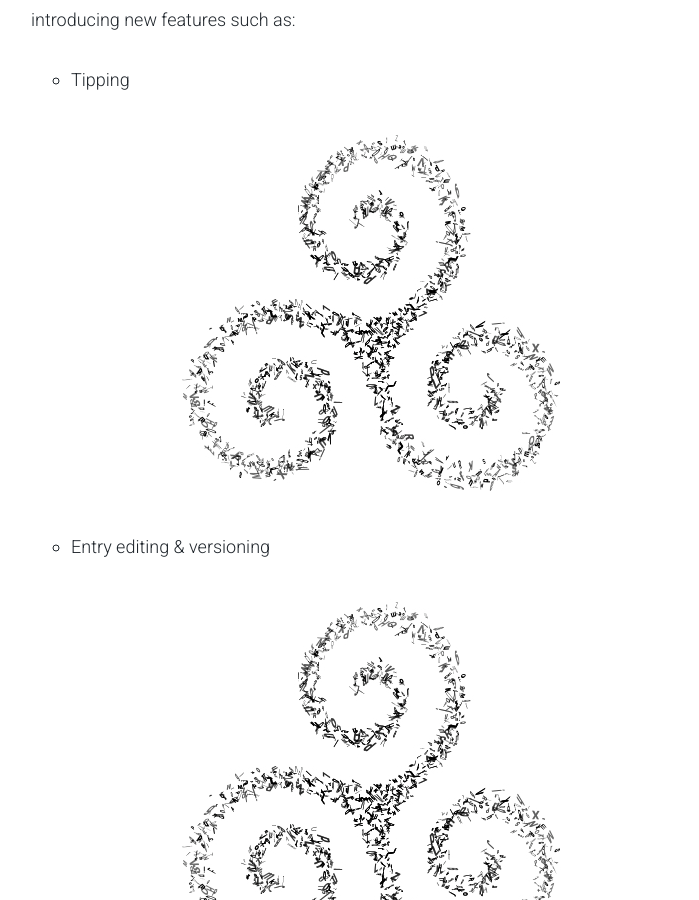
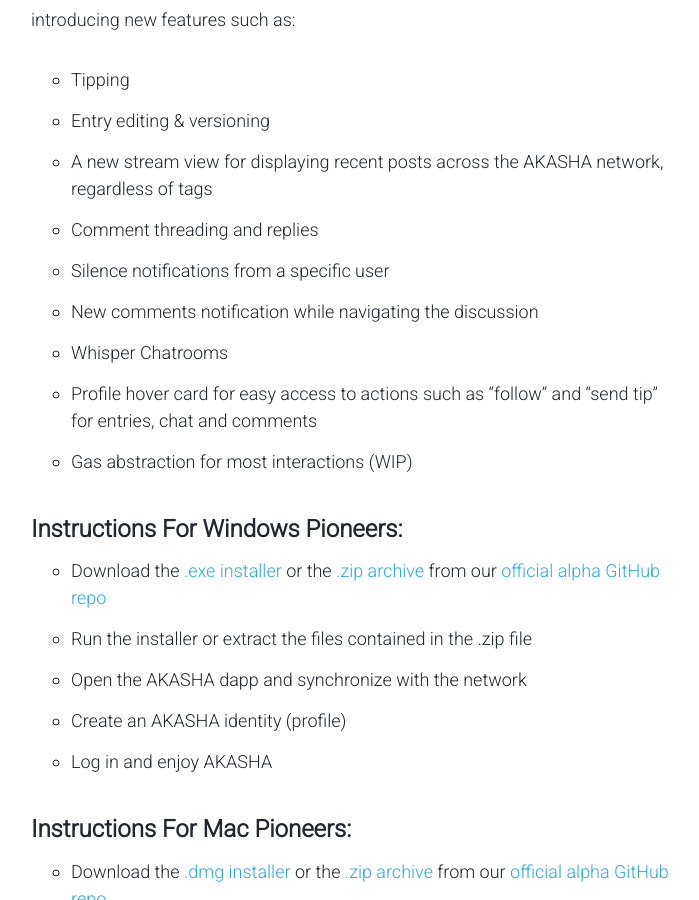
Before and after one commit to AKASHAorg/blog.akasha.world, a Jekyll site: the page built from _posts/2017-02-01-the-tipping-point.md, in a window 1280 px wide and 900 px high, scrolled down 958 px. Shown: the whole window, without its empty margins (269-968 px from the left). Built offline with Jekyll 4.4.1, drawn with Linux system fonts in a browser that asks for light colours; comment, search, counter and statistics services are not loaded; part of the change alters nothing that is shown.

Commit message:
Update 2017-02-01-the-tipping-point.md

```diff
--- a/_posts/2017-02-01-the-tipping-point.md
+++ b/_posts/2017-02-01-the-tipping-point.md
@@ -17,15 +17,10 @@ Many thanks, again, to everyone for your support and kind words following the fi
 The latest release (0.4.0) includes numerous bug fixes and improvements while also introducing new features such as:
 
 * Tipping
-
-![AKASHA]({{ site.baseurl }}/content/images/2_intro_akasha.jpg)
-
 * Entry editing & versioning
-
-![AKASHA]({{ site.baseurl }}/content/images/2_intro_akasha.jpg)
-
 * A new stream view for displaying recent posts across the AKASHA network, regardless of tags
 * Comment threading and replies
+* Silence notifications from a specific user
 * New comments notification while navigating the discussion
 * Whisper Chatrooms
 * Profile hover card for easy access to actions such as “follow” and “send tip” for entries, chat and comments
@@ -34,7 +29,7 @@ The latest release (0.4.0) includes numerous bug fixes and improvements while al
 
 #### Instructions For Windows Pioneers:
 
-* Download the [.exe installer](https://github.com/AkashaProject/Alpha/releases/download/0.3.0/AKASHA-win-x64-0.3.0.exe){:target="_blank"} or the [.zip archive](https://github.com/AkashaProject/Alpha/releases/download/0.3.0/AKASHA-win-x64-0.3.0.zip){:target="_blank"} from our [official alpha GitHub repo](https://github.com/AkashaProject/Alpha/releases/tag/0.3.0){:target="_blank"}
+* Download the [.exe installer](https://github.com/AkashaProject/Alpha/releases/download/0.4.0/AKASHA-win-x64-0.4.0.exe){:target="_blank"} or the [.zip archive](https://github.com/AkashaProject/Alpha/releases/download/0.4.0/AKASHA-win-x64-0.4.0.zip){:target="_blank"} from our [official alpha GitHub repo](https://github.com/AkashaProject/Alpha/releases/tag/0.4.0){:target="_blank"}
 *	Run the installer or extract the files contained in the .zip file
 *	Open the AKASHA dapp and synchronize with the network
 *	Create an AKASHA identity (profile)
@@ -42,7 +37,7 @@ The latest release (0.4.0) includes numerous bug fixes and improvements while al
 
 #### Instructions For Mac Pioneers:
 
-*	Download the [.dmg installer](https://github.com/AkashaProject/Alpha/releases/download/0.3.0/AKASHA-macosx-0.3.0.dmg){:target="_blank"} or the [.zip archive](https://github.com/AkashaProject/Alpha/releases/download/0.3.0/AKASHA-macosx-0.3.0.zip){:target="_blank"} from our [official alpha GitHub repo](https://github.com/AkashaProject/Alpha/releases/tag/0.3.0){:target="_blank"}
+*	Download the [.dmg installer](https://github.com/AkashaProject/Alpha/releases/download/0.4.0/AKASHA-macosx-0.4.0.dmg){:target="_blank"} or the [.zip archive](https://github.com/AkashaProject/Alpha/releases/download/0.4.0/AKASHA-macosx-0.4.0.zip){:target="_blank"} from our [official alpha GitHub repo](https://github.com/AkashaProject/Alpha/releases/tag/0.4.0){:target="_blank"}
 *	Run the installer or extract the files contained in the .zip file
 *	Open the AKASHA dapp and synchronize with the network
 *	Create an AKASHA identity
@@ -50,7 +45,7 @@ The latest release (0.4.0) includes numerous bug fixes and improvements while al
 
 #### Instructions For Linux Pioneers:
 
-*	Download the [.deb installer](https://github.com/AkashaProject/Alpha/releases/download/0.3.0/AKASHA-linux-x64-0.3.0.deb){:target="_blank"} or the [.zip archive](https://github.com/AkashaProject/Alpha/releases/download/0.3.0/AKASHA-linux-x64-0.3.0.zip){:target="_blank"} from our [official alpha GitHub repo](https://github.com/AkashaProject/Alpha/releases/tag/0.3.0){:target="_blank"}
+*	Download the [.deb installer](https://github.com/AkashaProject/Alpha/releases/download/0.4.0/AKASHA-linux-x64-0.4.0.deb){:target="_blank"} or the [.zip archive](https://github.com/AkashaProject/Alpha/releases/download/0.4.0/AKASHA-linux-x64-0.4.0.zip){:target="_blank"} from our [official alpha GitHub repo](https://github.com/AkashaProject/Alpha/releases/tag/0.4.0){:target="_blank"}
 *	Run the installer or extract the files contained in the .zip file
 *	Open the AKASHA dapp and synchronize with the network
 *	Create an AKASHA identity
@@ -61,3 +56,5 @@ As a word of caution, since it is an alpha, this dapp comes with all the instabi
 Failures, glitches and random errors **should be expected**. In case you stumble upon one, [please open an issue](https://github.com/AkashaProject/Alpha/issues/new){:target="_blank"} and we’ll look into it as soon as possible. Remember that we’re just getting started - things should get better with each release.
 
 Let's explore together what lies beyond The Tipping Point.
+
+![AKASHA]({{ site.baseurl }}/content/images/2_intro_akasha.jpg)
```
